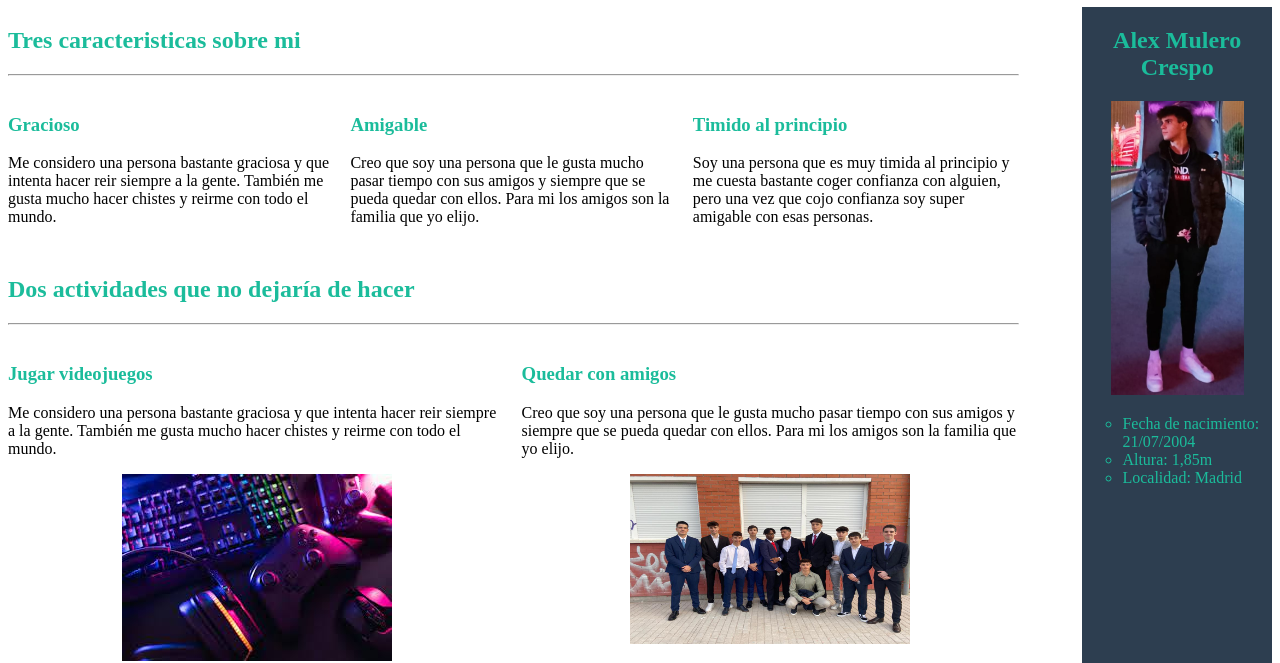
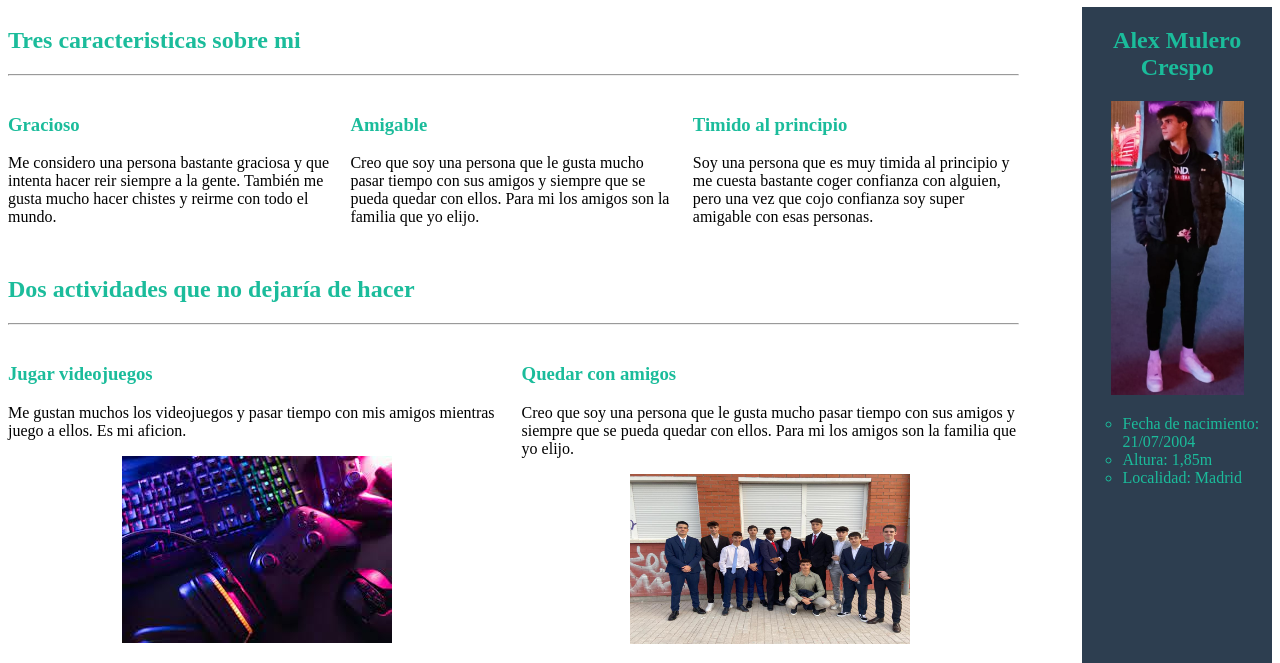
Before and after one commit to AlexMulero/AlexMulero.github.io, a plain HTML site: page index.html in a window 1280 px wide. Shown: the part 141-804 px from the top of the page. Drawn offline with Linux system fonts and the light colour scheme.

Commit message:
Update index.html

```diff
--- a/index.html
+++ b/index.html
@@ -71,8 +71,8 @@
             <div class="articles1">
                 <article>
                     <h3>Jugar videojuegos</h3>
-                    Me considero una persona bastante graciosa y que intenta hacer reir siempre a la gente.
-                     También me gusta mucho hacer chistes y reirme con todo el mundo.
+                    Me gustan muchos los videojuegos y pasar tiempo con mis amigos mientras juego a ellos.
+                    Es mi aficion.
                      <p class="cosas"><img src="imagenes/juegos.jpeg" alt="juegos"></p>
                 </article>
                 <article>
```
